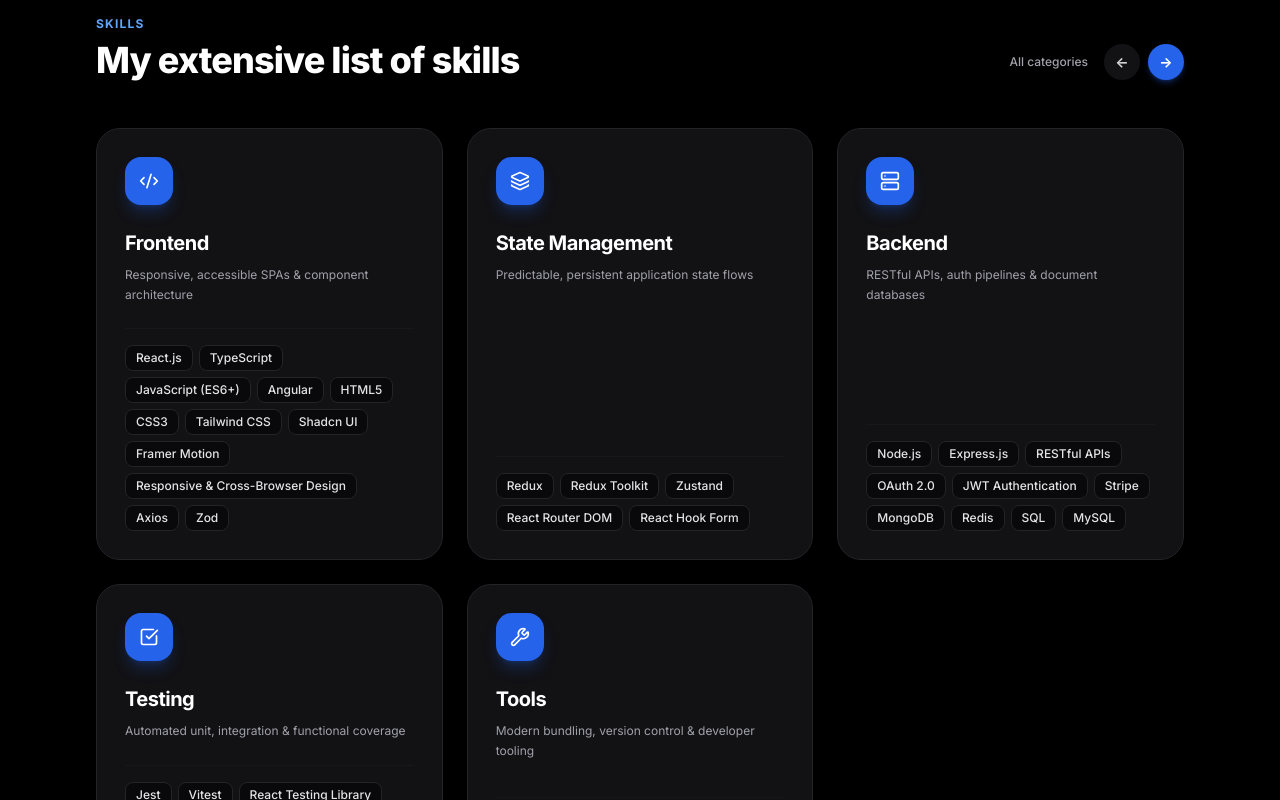
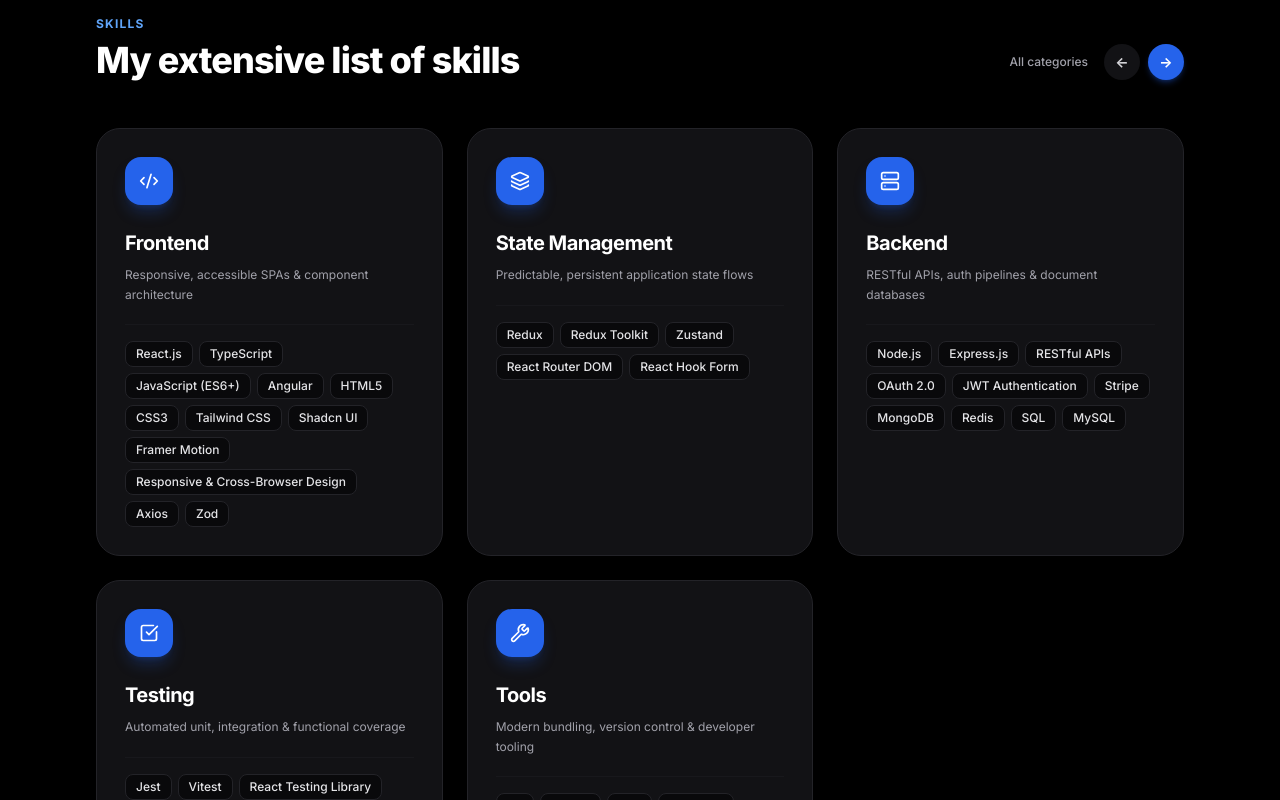
Before and after one commit to Abhipawar1312/portfolio, a React (Vite) app: page / in a window 1280 px wide. Shown: the part 1500-2300 px from the top of the page. Built offline with nearby package versions, Linux system fonts and the light colour scheme.

Commit message:
fix(skills): flow skill pills directly from top of card body under description

```diff
--- a/src/components/Skills.tsx
+++ b/src/components/Skills.tsx
@@ -73,9 +73,8 @@ export const Skills: React.FC = () => {
                 whileInView={{ opacity: 1, y: 0 }}
                 viewport={{ once: true }}
                 transition={{ duration: 0.35, delay: idx * 0.08 }}
-                className="p-6 sm:p-7 rounded-3xl bg-white dark:bg-navy-850 border border-zinc-200/90 dark:border-navy-750 hover:border-accent-500/50 dark:hover:border-accent-500/50 transition-all duration-300 shadow-sm hover:shadow-xl group flex flex-col justify-between"
+                className="p-6 sm:p-7 rounded-3xl bg-white dark:bg-navy-850 border border-zinc-200/90 dark:border-navy-750 hover:border-accent-500/50 dark:hover:border-accent-500/50 transition-all duration-300 shadow-sm hover:shadow-xl group flex flex-col"
               >
-                <div>
                 {/* Blue Icon Bubble */}
                 <div className="w-12 h-12 rounded-2xl bg-accent-600 flex items-center justify-center shadow-lg shadow-accent-600/25 mb-6 group-hover:scale-105 transition-transform duration-200">
                   {meta.icon}
@@ -85,10 +84,9 @@ export const Skills: React.FC = () => {
                   {group.category}
                 </h3>
 
-                  <p className="text-xs text-zinc-600 dark:text-zinc-400 leading-relaxed mb-6">
+                <p className="text-xs text-zinc-600 dark:text-zinc-400 leading-relaxed mb-5">
                   {meta.subtitle}
                 </p>
-                </div>
 
                 {/* Skill Pills */}
                 <div className="flex flex-wrap gap-1.5 pt-4 border-t border-zinc-100 dark:border-navy-800">
```
Lines whose indentation alone changed are shown as unchanged.
